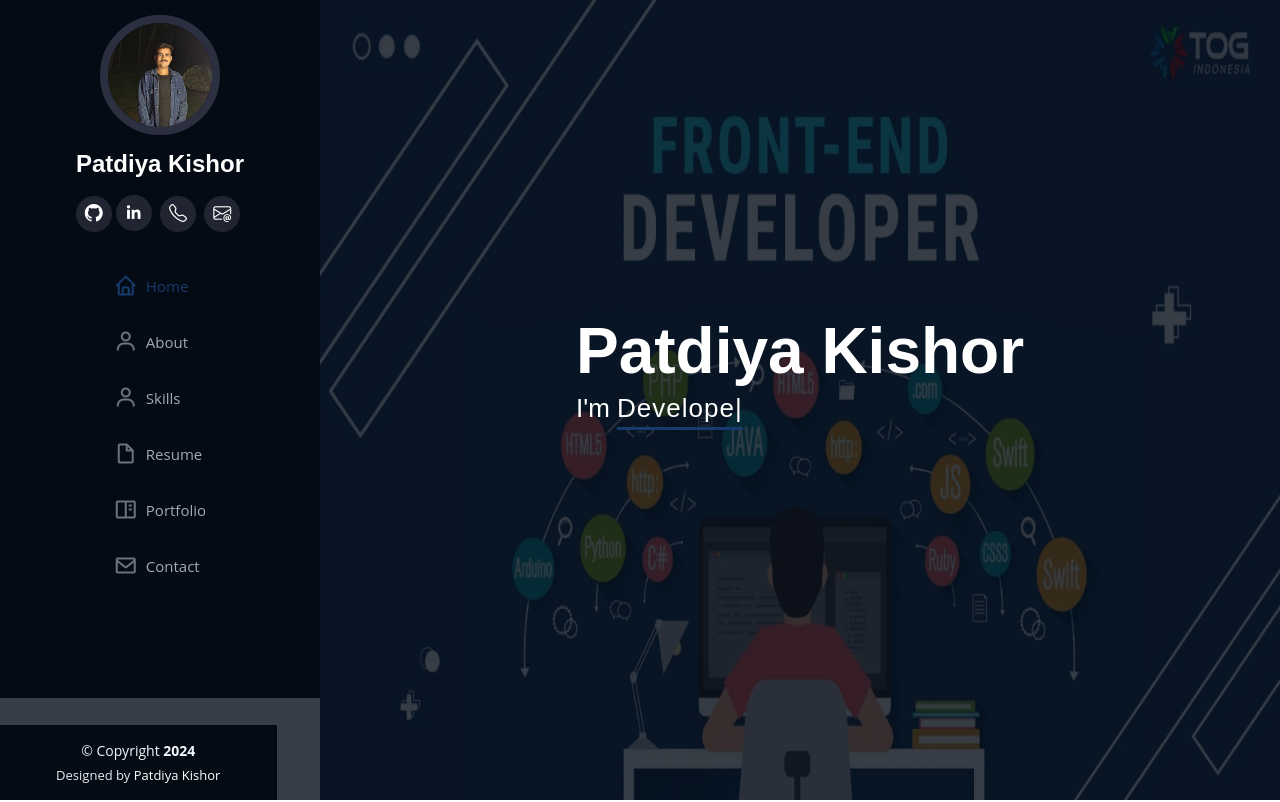
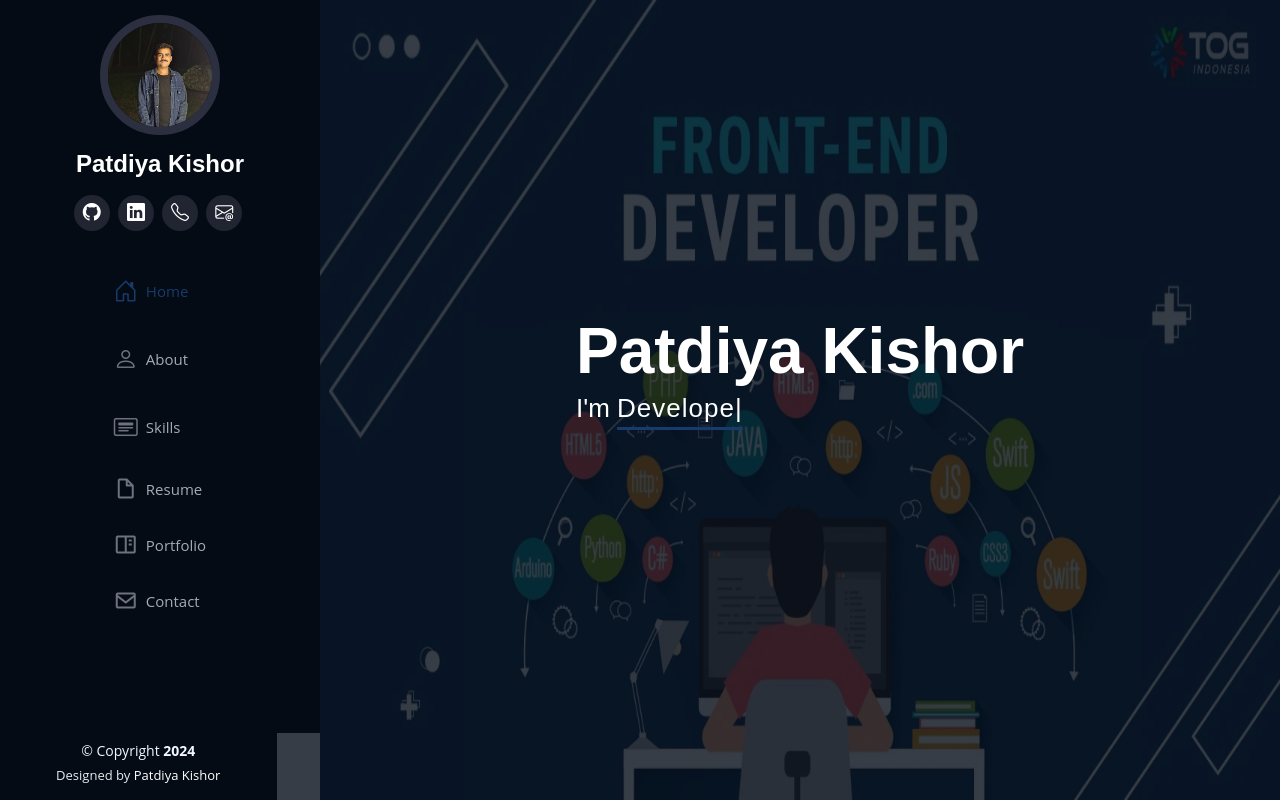
Before and after one commit to patdiyakishor/frontend-developer, a plain HTML site: page index.html in a window 1280 px wide. Shown: the top 802 px of the page. Drawn offline with Linux system fonts and the light colour scheme.

Commit message:
sidebar icons add

```diff
--- a/index.html
+++ b/index.html
@@ -34,30 +34,54 @@
                         <img src="assets/img/profile-img.jpg" alt="" class="img-fluid rounded-circle">
                         <h1 class="text-light"><a href="index.html">Patdiya Kishor</a></h1>
                         <div class="social-links mt-3 text-center">
-                            <a href="#" class="facebook"><i class="bi bi-github"></i></a><a
-                                href="https://www.linkedin.com/in/patdiya-kishor-1b1760258/" target="_blank"
-                                class="linkedin"><i class="bx bxl-linkedin"></i></a>
-                            <a href="tel:+919624142140" class="instagram"><i class="bi bi-telephone"></i></a>
+                            <a href="#" class="facebook">
+                                <i class="bi bi-github"></i>
+                            </a>
+                            <a href="https://www.linkedin.com/in/patdiya-kishor-1b1760258/" target="_blank"
+                                class="linkedin">
+                                <i class="bi bi-linkedin"></i>
+                            </a>
+                            <a href="tel:+919624142140" class="instagram">
+                                <i class="bi bi-telephone"></i>
+                            </a>
                             <a href="mailto:patdiyakishor007@gmail.com" class="instagram"><i
                                     class="bi bi-envelope-at"></i></a>
                         </div>
                     </div>
                     <nav id="navbar" class="nav-menu navbar d-flex justify-content-center">
                         <ul>
-                            <li><a href="#hero" class="nav-link scrollto active"><i class="bx bx-home"></i>
-                                    <span>Home</span></a></li>
-                            <li><a href="#about" class="nav-link scrollto"><i class="bx bx-user"></i>
-                                    <span>About</span></a>
+                            <li>
+                                <a href="#hero" class="nav-link scrollto active">
+                                    <i class="bi bi-house-door"></i>
+                                    <span>Home</span></a>
                             </li>
-                            <li><a href="#skills" class="nav-link scrollto"><i class="bx bx-user"></i>
-                                    <span>Skills</span></a>
+                            <li>
+                                <a href="#about" class="nav-link scrollto">
+                                    <i class="bi bi-person"></i>
+                                    <span>About</span>
+                                </a>
                             </li>
-                            <li><a href="#resume" class="nav-link scrollto"><i class="bx bx-file-blank"></i>
-                                    <span>Resume</span></a></li>
-                            <li><a href="#portfolio" class="nav-link scrollto"><i class="bx bx-book-content"></i>
-                                    <span>Portfolio</span></a></li>
-                            <li><a href="#contact" class="nav-link scrollto"><i class="bx bx-envelope"></i>
-                                    <span>Contact</span></a></li>
+                            <li>
+                                <a href="#skills" class="nav-link scrollto">
+                                    <i class="bi bi-card-heading"></i>
+                                    <span>Skills</span>
+                                </a>
+                            </li>
+                            <li>
+                                <a href="#resume" class="nav-link scrollto">
+                                    <i class="bx bx-file-blank"></i>
+                                    <span>Resume</span></a>
+                            </li>
+                            <li>
+                                <a href="#portfolio" class="nav-link scrollto">
+                                    <i class="bx bx-book-content"></i>
+                                    <span>Portfolio</span></a>
+                            </li>
+                            <li>
+                                <a href="#contact" class="nav-link scrollto">
+                                    <i class="bx bx-envelope"></i>
+                                    <span>Contact</span></a>
+                            </li>
                         </ul>
                     </nav><!-- .nav-menu -->
                 </div>
@@ -65,7 +89,8 @@
         </div>
         <div class="col-12 col-xl-9">
             <!-- ======= Hero Section ======= -->
-            <section id="hero" class="d-flex flex-column justify-content-center align-items-center" style="background-image: url('./assets/img/hero-bg.webp');">
+            <section id="hero" class="d-flex flex-column justify-content-center align-items-center"
+                style="background-image: url('./assets/img/hero-bg.webp');">
                 <div class="hero-container" data-aos="fade-in">
                     <h1>Patdiya Kishor</h1>
                     <p>I'm <span class="typed" data-typed-items="Designer, Developer, Freelancer,"></span>
```
